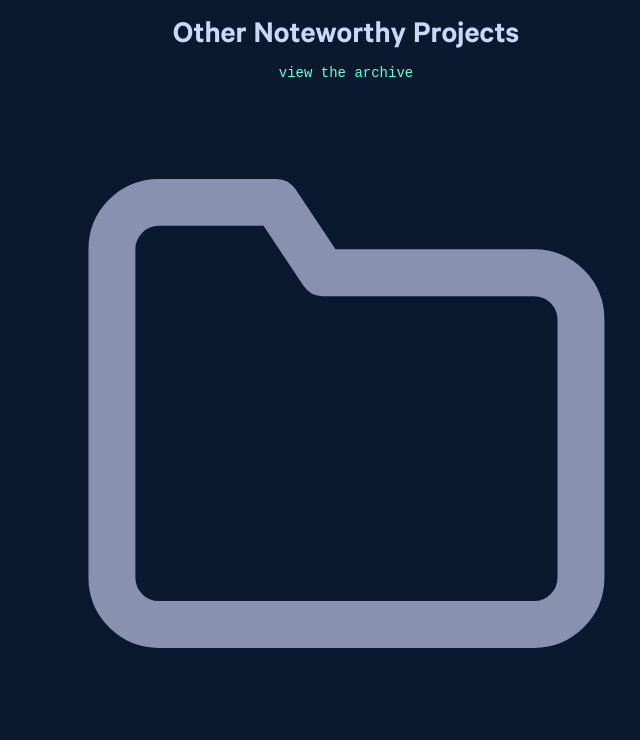
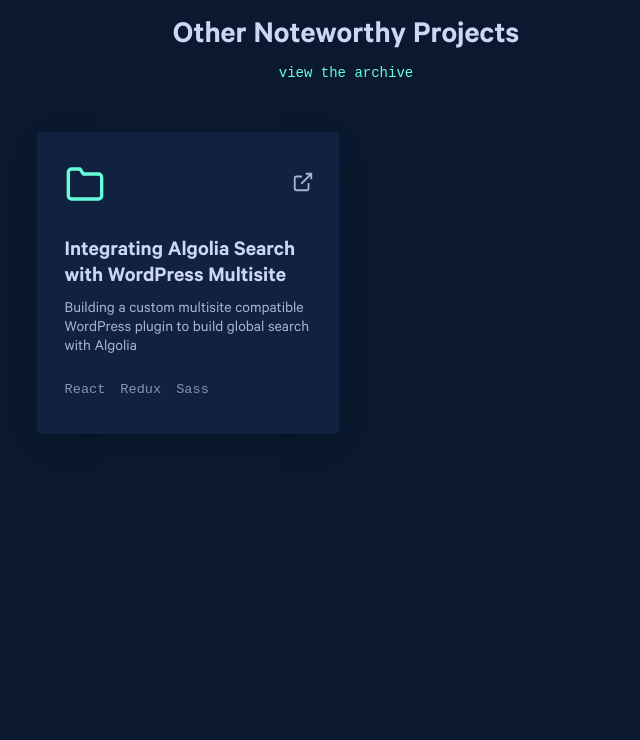
Before and after one commit to Moamal-2000/moamal-alaa, a Next.js app: page / in a window 1280 px wide. Shown: the part 2800-3540 px from the top of the page, without its empty margins (294-934 px from the left). After the commit the page ends 3334 px from the top, so only its background shows below. Built offline with nearby package versions, Linux system fonts and the light colour scheme.

Commit message:
style: ProjectCard component

```diff
--- a/src/components/Home/OtherProjectsSection/OtherProjects/ProjectCard/ProjectCard.jsx
+++ b/src/components/Home/OtherProjectsSection/OtherProjects/ProjectCard/ProjectCard.jsx
@@ -8,9 +8,7 @@ const ProjectCard = ({ data }) => {
     <article className={s.projectCard}>
       <header>
         <div className={s.projectTop}>
-          <div className={s.folder}>
-            <SvgIcon name="folder" />
-          </div>
+          <SvgIcon name="folder" />
 
           <a
             href={liveUrl}
@@ -33,7 +31,7 @@ const ProjectCard = ({ data }) => {
       </header>
 
       <footer>
-        <ul className={s.TechList}>
+        <ul className={s.techList}>
           {technologies.map((tech) => (
             <li key={tech}>{tech}</li>
           ))}
--- a/src/components/Home/OtherProjectsSection/OtherProjects/ProjectCard/ProjectCard.module.scss
+++ b/src/components/Home/OtherProjectsSection/OtherProjects/ProjectCard/ProjectCard.module.scss
@@ -1,23 +1,71 @@
-.projectCard {}
+.projectCard {
+  box-shadow: 0 10px 30px -15px rgba(2, 12, 27, .7);
+  display: flex;
+  justify-content: space-between;
+  flex-direction: column;
+  align-items: flex-start;
+  position: relative;
+  height: 100%;
+  padding: 32px 28px;
+  border-radius: 4px;
+  background-color: #112240;
+  overflow: auto;
+}
 
-.projectCard header {}
+.projectCard header .projectTop {
+  display: flex;
+  justify-content: space-between;
+  align-items: center;
+  margin-bottom: 35px;
+}
 
-.projectCard header .projectTop {}
+.projectCard header .projectTop svg {
+  stroke: #64ffda;
+  width: 40px;
+  height: 40px;
+}
 
-.projectCard header .projectTop .folder {}
+.projectCard header .projectTop .externalLink {
+  display: flex;
+  align-items: center;
+  margin-right: -10px;
+  color: #a8b2d1;
+  display: flex;
+  justify-content: center;
+  align-items: center;
+  padding: 5px 7px;
+}
 
-.projectCard header .projectTop .folder svg {}
+.projectCard header .projectTop .externalLink svg {
+  width: 22px;
+  height: 22px;
+  margin-top: -4px;
+  stroke: #a8b2d1
+}
 
-.projectCard header .projectTop .externalLink {}
+.projectCard header .title {
+  margin: 0px 0px 10px;
+  color: #ccd6f6;
+  font-size: 1.375rem;
+}
 
-.projectCard header .projectTop .externalLink svg {}
+.projectCard header .description {
+  color: #a8b2d1;
+  font: 1.0625rem;
+}
 
-.projectCard header .title {}
+.projectCard footer .techList {
+  margin-top: 20px;
+  display: flex;
+  align-items: flex-end;
+  flex-grow: 1;
+  gap: 15px;
+  flex-wrap: wrap;
+  list-style: none;
+}
 
-.projectCard header .description {}
-
-.projectCard footer {}
-
-.projectCard footer .projectTechnologies {}
-
-.projectCard footer .projectTechnologies li {}
+.projectCard footer .techList li {
+  font-family: var(--font-mono);
+  font-size: .85rem;
+  line-height: 1.75;
+}
```
